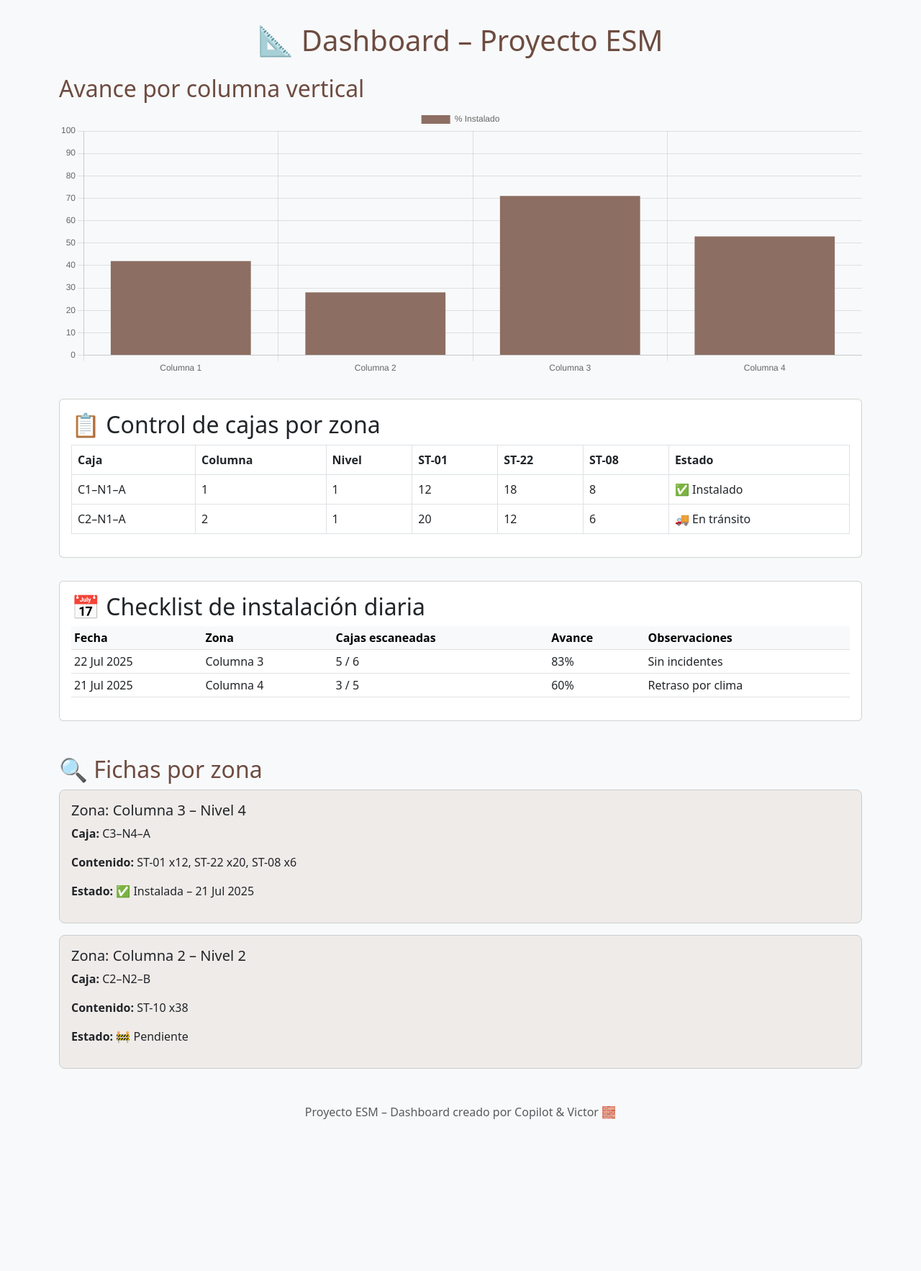
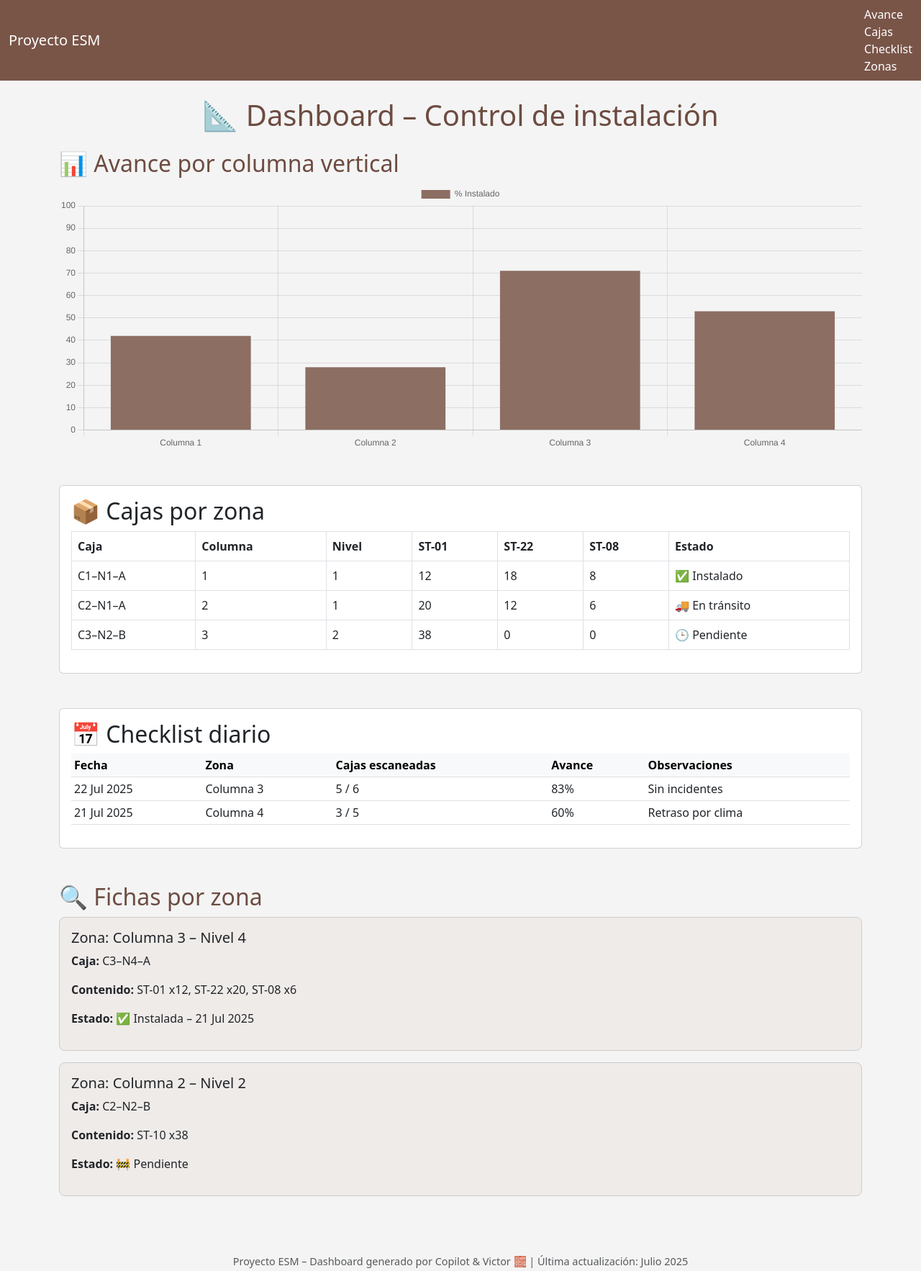
Before and after one commit to VitocoESM/ESM, a plain HTML site: page index.html in a window 1280 px wide. Shown: the whole page at 72% size. Before the commit the page ends 1605 px from the top, so only its background shows below. Drawn offline with nearby package versions, Linux system fonts and the light colour scheme.

Commit message:
index.html

```diff
--- a/index.html
+++ b/index.html
@@ -2,24 +2,53 @@
 <html lang="es">
 <head>
   <meta charset="UTF-8">
-  <title>Dashboard – Proyecto de Instalación</title>
+  <title>Dashboard – Proyecto ESM</title>
   <meta name="viewport" content="width=device-width, initial-scale=1">
+
+  <!-- Bootstrap CSS -->
   <link href="https://cdn.jsdelivr.net/npm/bootstrap@5.3.0/dist/css/bootstrap.min.css" rel="stylesheet">
+
+  <!-- Chart.js -->
   <script src="https://cdn.jsdelivr.net/npm/chart.js"></script>
+
+  <!-- Estilos -->
   <style>
-    body { padding: 2rem; background-color: #f8f9fa; }
+    body { padding-bottom: 4rem; background-color: #f4f4f4; }
     h1, h2 { color: #6d4c41; }
-    .card { margin-top: 2rem; }
+    nav { background-color: #795548; }
+    nav a { color: #fff !important; }
     .table thead { background-color: #d7ccc8; }
-    .zone-card { background-color: #efebe9; border: 1px solid #ccc; padding: 1rem; border-radius: 8px; margin-bottom: 1rem; }
+    .zone-card {
+      background-color: #efebe9;
+      border: 1px solid #ccc;
+      padding: 1rem;
+      border-radius: 8px;
+      margin-bottom: 1rem;
+    }
+    footer { padding-top: 2rem; font-size: 0.9rem; }
   </style>
 </head>
 <body>
+
+  <!-- Navbar -->
+  <nav class="navbar navbar-expand-lg mb-4">
+    <div class="container-fluid">
+      <a class="navbar-brand text-white" href="#">Proyecto ESM</a>
+      <div>
+        <a class="nav-link" href="#avance">Avance</a>
+        <a class="nav-link" href="#cajas">Cajas</a>
+        <a class="nav-link" href="#checklist">Checklist</a>
+        <a class="nav-link" href="#zonas">Zonas</a>
+      </div>
+    </div>
+  </nav>
+
   <div class="container">
-    <h1 class="mb-4 text-center">📐 Dashboard – Proyecto ESM</h1>
+    <h1 class="mb-4 text-center">📐 Dashboard – Control de instalación</h1>
 
-    <!-- Chart: avance por columna -->
-    <h2>Avance por columna vertical</h2>
+    <!-- Avance por columna -->
+    <section id="avance">
+      <h2>📊 Avance por columna vertical</h2>
       <canvas id="columnChart" height="100"></canvas>
       <script>
         new Chart(document.getElementById('columnChart'), {
@@ -39,11 +68,12 @@
           }
         });
       </script>
+    </section>
 
-    <!-- Tabla por caja -->
-    <div class="card">
+    <!-- Tabla de cajas -->
+    <section id="cajas" class="card mt-5">
       <div class="card-body">
-        <h2 class="card-title">📋 Control de cajas por zona</h2>
+        <h2 class="card-title">📦 Cajas por zona</h2>
         <table class="table table-bordered">
           <thead>
             <tr>
@@ -57,33 +87,18 @@
             </tr>
           </thead>
           <tbody>
-            <tr>
-              <td>C1–N1–A</td>
-              <td>1</td>
-              <td>1</td>
-              <td>12</td>
-              <td>18</td>
-              <td>8</td>
-              <td>✅ Instalado</td>
-            </tr>
-            <tr>
-              <td>C2–N1–A</td>
-              <td>2</td>
-              <td>1</td>
-              <td>20</td>
-              <td>12</td>
-              <td>6</td>
-              <td>🚚 En tránsito</td>
-            </tr>
+            <tr><td>C1–N1–A</td><td>1</td><td>1</td><td>12</td><td>18</td><td>8</td><td>✅ Instalado</td></tr>
+            <tr><td>C2–N1–A</td><td>2</td><td>1</td><td>20</td><td>12</td><td>6</td><td>🚚 En tránsito</td></tr>
+            <tr><td>C3–N2–B</td><td>3</td><td>2</td><td>38</td><td>0</td><td>0</td><td>🕒 Pendiente</td></tr>
           </tbody>
         </table>
       </div>
-    </div>
+    </section>
 
     <!-- Checklist diario -->
-    <div class="card">
+    <section id="checklist" class="card mt-5">
       <div class="card-body">
-        <h2 class="card-title">📅 Checklist de instalación diaria</h2>
+        <h2 class="card-title">📅 Checklist diario</h2>
         <table class="table table-sm">
           <thead class="table-light">
             <tr><th>Fecha</th><th>Zona</th><th>Cajas escaneadas</th><th>Avance</th><th>Observaciones</th></tr>
@@ -94,10 +109,11 @@
           </tbody>
         </table>
       </div>
-    </div>
+    </section>
 
-    <!-- Tarjetas visuales por zona -->
-    <h2 class="mt-5">🔍 Fichas por zona</h2>
+    <!-- Fichas por zona -->
+    <section id="zonas" class="mt-5">
+      <h2>🔍 Fichas por zona</h2>
       <div class="zone-card">
         <h5>Zona: Columna 3 – Nivel 4</h5>
         <p><strong>Caja:</strong> C3–N4–A</p>
@@ -110,9 +126,11 @@
         <p><strong>Contenido:</strong> ST-10 x38</p>
         <p><strong>Estado:</strong> 🚧 Pendiente</p>
       </div>
+    </section>
 
+    <!-- Footer -->
     <footer class="text-center mt-5">
-      <p class="text-muted">Proyecto ESM – Dashboard creado por Copilot & Victor 🧱</p>
+      <p class="text-muted">Proyecto ESM – Dashboard generado por Copilot & Victor 🧱 | Última actualización: Julio 2025</p>
     </footer>
   </div>
 </body>
```
Lines whose indentation alone changed are shown as unchanged.
